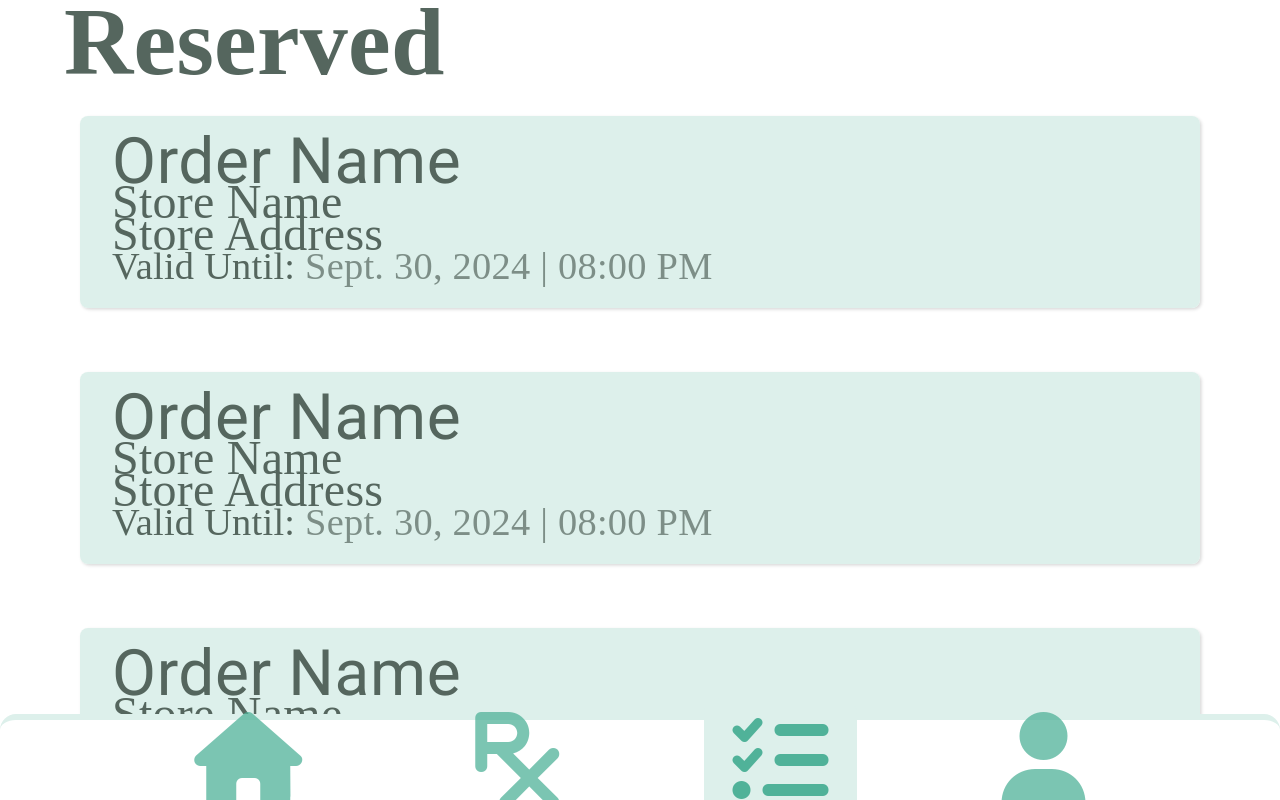
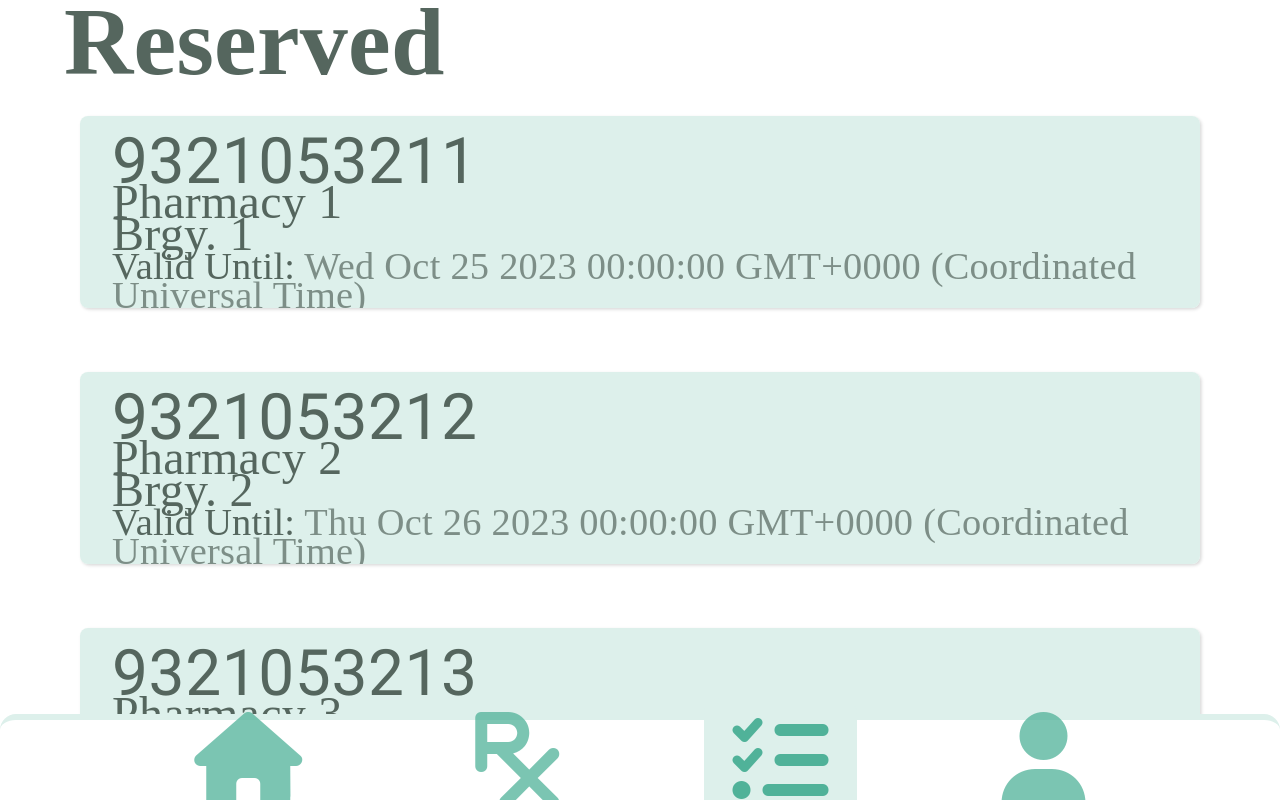
Before and after one commit to DhaineBr/MediSearch-PWA, an Angular app: page /home/reservation in a window 1280 px wide. Built offline with nearby package versions, Linux system fonts and the light colour scheme.

Commit message:
October 24 update, dummy data and sort functions

```diff
--- a/src/app/MainNavigation/pharmacies/pharmacies.component.html
+++ b/src/app/MainNavigation/pharmacies/pharmacies.component.html
@@ -10,59 +10,17 @@
     <button #button4 (click)="toggleButtonActive($event, button4)"><i class="fa-solid fa-arrow-down-z-a"></i></button>
   </div>
   <div class="mid-container">
+    <ng-container *ngFor="let store of stores">
     <div class="store">
         <div class="store-detail-container">
-            <h3>Store Name</h3>
-            <span class="store-details">Store Address <br>
-            Store Hours</span> <br>
-            <i class="fa-solid fa-star-half-stroke" id="star-icon"></i><span class="rating">&nbsp; 4.5</span>
+            <span class="store-name">{{store.storeName}}</span><br>
+            <span class="store-details">{{store.storeAddress}}<br>
+              {{store.storeHours}}</span> <br>
+            <i class="fa-solid fa-star-half-stroke" id="star-icon"></i><span class="rating">&nbsp; {{store.storeRating}}</span>
         </div>
     </div>
+    </ng-container>
 
-    <div class="store">
-      <div class="store-detail-container">
-          <h3>Store Name</h3>
-          <span class="store-details">Store Address <br>
-          Store Hours</span> <br>
-          <i class="fa-solid fa-star-half-stroke" id="star-icon"></i><span class="rating">&nbsp; 4.5</span>
-      </div>
-    </div>
-
-    <div class="store">
-      <div class="store-detail-container">
-          <h3>Store Name</h3>
-          <span class="store-details">Store Address <br>
-          Store Hours</span> <br>
-          <i class="fa-solid fa-star-half-stroke" id="star-icon"></i><span class="rating">&nbsp; 4.5</span>
-      </div>
-    </div>
-
-    <div class="store">
-      <div class="store-detail-container">
-          <h3>Store Name</h3>
-          <span class="store-details">Store Address <br>
-          Store Hours</span> <br>
-          <i class="fa-solid fa-star-half-stroke" id="star-icon"></i><span class="rating">&nbsp; 4.5</span>
-      </div>
-    </div>
-
-    <div class="store">
-      <div class="store-detail-container">
-          <h3>Store Name</h3>
-          <span class="store-details">Store Address <br>
-          Store Hours</span> <br>
-          <i class="fa-solid fa-star-half-stroke" id="star-icon"></i><span class="rating">&nbsp; 4.5</span>
-      </div>
-    </div>
-
-    <div class="store">
-      <div class="store-detail-container">
-          <h3>Store Name</h3>
-          <span class="store-details">Store Address <br>
-          Store Hours</span> <br>
-          <i class="fa-solid fa-star-half-stroke" id="star-icon"></i><span class="rating">&nbsp; 4.5</span>
-      </div>
-    </div>
   </div>
 
 
--- a/src/app/MainNavigation/pharmacies/pharmacies.component.scss
+++ b/src/app/MainNavigation/pharmacies/pharmacies.component.scss
@@ -78,7 +78,7 @@ button {
   margin: auto;
   margin-bottom: 5%;
   min-height: 20%; /* Set a minimum height */
-  max-height: 25%; /* Set a maximum height if needed */
+  max-height: 27.5%; /* Set a maximum height if needed */
   overflow-y: auto; /* Add vertical scrollbar when needed */
   border-radius: 0.75rem;
   box-shadow: rgba(0, 0, 0, 0.1) 0rem 0.2rem 0.4rem -0.05rem, rgba(0, 0, 0, 0.06) 0rem 0.1rem 0.4rem -0.05rem;
@@ -92,14 +92,16 @@ button {
 .store-detail-container {
   width: 90%;
   height: 90%;
+  padding: 2.5% 0 2.5% 0;
 }
 
-.store-details, h3  {
+.store-details, .store-name  {
   color: #55665e;
 }
 
-h3  {
-  font-size: 5vw;
+.store-name  {
+  font-size: 4.5vw;
+  padding: 5% 0 5% 0;
 }
 
 
--- a/src/app/MainNavigation/pharmacies/pharmacies.component.ts
+++ b/src/app/MainNavigation/pharmacies/pharmacies.component.ts
@@ -1,21 +1,92 @@
-import { Component } from '@angular/core';
+import { Component, OnInit, ViewChild, ElementRef } from '@angular/core';
+
+interface Store {
+  storeName: string;
+  storeAddress: string;
+  storeHours: string;
+  storeRating: number;
+}
 
 @Component({
   selector: 'app-pharmacies',
   templateUrl: './pharmacies.component.html',
   styleUrls: ['./pharmacies.component.scss']
 })
-export class PharmaciesComponent {
+
+export class PharmaciesComponent implements OnInit{
+  @ViewChild('button2', { read: ElementRef }) button2!: ElementRef;
+  @ViewChild('button3', { read: ElementRef }) button3!: ElementRef;
+  @ViewChild('button4', { read: ElementRef }) button4!: ElementRef;
+
+  stores: Store[] = [];
+  sortedStores: Store[] = [];
+
+
+  ngOnInit(): void {
+    this.stores = this.generateDummyData(10);
+  }
+
+
+  generateDummyData(count: number): Store[] {
+    const dummyStore: Store[] = [];
+
+    for (let i = 1; i <= count; i++ ) {
+      const store: Store = {
+        storeName: `Pharmacy ` + i,
+        storeAddress: `Brgy. ` + i,
+        storeHours: `8:00 AM - 8:00 PM`,
+        storeRating: 4.03 + (i/20),
+      };
+
+      dummyStore.push(store);
+    }
+    return dummyStore;
+  }
+
   activeButton: HTMLButtonElement | null = null;
 
   toggleButtonActive(event: MouseEvent, button: HTMLButtonElement) {
-    // Deactivate the previously active button
-    if (this.activeButton) {
-      this.activeButton.classList.remove('active');
+    if (this.activeButton === button) {
+
+      button.classList.remove('active');
+      this.activeButton = null;
+    } else {
+
+      if (this.activeButton) {
+        this.activeButton.classList.remove('active');
+      }
+
+      button.classList.add('active');
+      this.activeButton = button;
     }
 
-    // Activate the clicked button
-    button.classList.add('active');
-    this.activeButton = button;
+
+    if (button === this.button2.nativeElement) {
+      this.sortByRating();
+    }
+
+    if (button === this.button3.nativeElement) {
+      this.sortByName();
+    }
+
+    if (button === this.button4.nativeElement) {
+      this.sortByNameReverse();
+    }
+
+
+
   }
+
+  sortByRating() {
+    this.stores.sort((a, b) => b.storeRating - a.storeRating);
+  }
+
+  sortByName()  {
+    this.stores.sort((a, b) => a.storeName.localeCompare(b.storeName));
+  }
+
+  sortByNameReverse() {
+    this.stores.sort((a, b) => b.storeName.localeCompare(a.storeName));
+  }
+
 }
--- a/src/app/MainNavigation/reservation/reservation.component.html
+++ b/src/app/MainNavigation/reservation/reservation.component.html
@@ -1,93 +1,17 @@
 <div class="container">
     <div class="header">Reserved</div>
     <div class="mid-container">
-      <div class="reserved-meds" routerLink="/home/landing">
-          <h3>Order Name</h3>
-          <span class="store-details">Store Name <br/>
-          Store Address <br/></span>
-          <label for="time-to-live">Valid Until:</label>
-          <span class="time-to-live"> Sept. 30, 2024 | 08:00 PM</span>
-      </div>
+      <ng-container *ngFor="let reservation of reservations">
+        <div class="reserved-meds" routerLink="/home/landing">
+            <h3>{{reservation.orderID}}</h3>
+            <span class="store-details">{{reservation.storeName}}<br/>
+              {{reservation.storeAddress}} <br/></span>
+            <label for="time-to-live">Valid Until:</label>
+            <span class="time-to-live"> {{reservation.validityPeriod}}</span>
+        </div>
+      </ng-container>
 
-      <div class="reserved-meds" routerLink="/home/landing">
-        <h3>Order Name</h3>
-        <span class="store-details">Store Name <br/>
-        Store Address <br/></span>
-        <label for="time-to-live">Valid Until:</label>
-        <span class="time-to-live"> Sept. 30, 2024 | 08:00 PM</span>
+
     </div>
 
-    <div class="reserved-meds" routerLink="/home/landing">
-      <h3>Order Name</h3>
-      <span class="store-details">Store Name <br/>
-      Store Address <br/></span>
-      <label for="time-to-live">Valid Until:</label>
-      <span class="time-to-live"> Sept. 30, 2024 | 08:00 PM</span>
-  </div>
-
-  <div class="reserved-meds" routerLink="/home/landing">
-    <h3>Order Name</h3>
-    <span class="store-details">Store Name <br/>
-    Store Address <br/></span>
-    <label for="time-to-live">Valid Until:</label>
-    <span class="time-to-live"> Sept. 30, 2024 | 08:00 PM</span>
-  </div>
-
-  <div class="reserved-meds" routerLink="/home/landing">
-    <h3>Order Name</h3>
-    <span class="store-details">Store Name <br/>
-    Store Address <br/></span>
-    <label for="time-to-live">Valid Until:</label>
-    <span class="time-to-live"> Sept. 30, 2024 | 08:00 PM</span>
-  </div>
-
-  <div class="reserved-meds" routerLink="/home/landing">
-    <h3>Order Name</h3>
-    <span class="store-details">Store Name <br/>
-    Store Address <br/></span>
-    <label for="time-to-live">Valid Until:</label>
-    <span class="time-to-live"> Sept. 30, 2024 | 08:00 PM</span>
-  </div>
-
-  <div class="reserved-meds" routerLink="/home/landing">
-    <h3>Order Name</h3>
-    <span class="store-details">Store Name <br/>
-    Store Address <br/></span>
-    <label for="time-to-live">Valid Until:</label>
-    <span class="time-to-live"> Sept. 30, 2024 | 08:00 PM</span>
-  </div>
-
-  <div class="reserved-meds" routerLink="/home/landing">
-    <h3>Order Name</h3>
-    <span class="store-details">Store Name <br/>
-    Store Address <br/></span>
-    <label for="time-to-live">Valid Until:</label>
-    <span class="time-to-live"> Sept. 30, 2024 | 08:00 PM</span>
-  </div>
-
-  <div class="reserved-meds" routerLink="/home/landing">
-    <h3>Order Name</h3>
-    <span class="store-details">Store Name <br/>
-    Store Address <br/></span>
-    <label for="time-to-live">Valid Until:</label>
-    <span class="time-to-live"> Sept. 30, 2024 | 08:00 PM</span>
-  </div>
-
-  <div class="reserved-meds" routerLink="/home/landing">
-    <h3>Order Name</h3>
-    <span class="store-details">Store Name <br/>
-    Store Address <br/></span>
-    <label for="time-to-live">Valid Until:</label>
-    <span class="time-to-live"> Sept. 30, 2024 | 08:00 PM</span>
-  </div>
-
-  <div class="reserved-meds" routerLink="/home/landing">
-    <h3>Order Name</h3>
-    <span class="store-details">Store Name <br/>
-    Store Address <br/></span>
-    <label for="time-to-live">Valid Until:</label>
-    <span class="time-to-live"> Sept. 30, 2024 | 08:00 PM</span>
-  </div>
 </div>
-
-</div>
--- a/src/app/MainNavigation/reservation/reservation.component.ts
+++ b/src/app/MainNavigation/reservation/reservation.component.ts
@@ -1,10 +1,40 @@
-import { Component } from '@angular/core';
+import { Component, OnInit } from '@angular/core';
+
+interface Reservation {
+  orderID: string;
+  storeName: string;
+  storeAddress: string;
+  validityPeriod: Date;
+}
 
 @Component({
   selector: 'app-reservation',
   templateUrl: './reservation.component.html',
   styleUrls: ['./reservation.component.scss']
 })
-export class ReservationComponent {
+export class ReservationComponent implements OnInit {
+  reservations: Reservation[] = [];
 
+  ngOnInit(): void {
+    this.reservations = this.generateDummyData(10);
+  }
+
+  generateDummyData(count: number): Reservation[] {
+    const dummyReservation: Reservation[] = [];
+
+    for (let i = 1; i <= count; i++) {
+      const validityPeriod = new Date('2023-10-24');
+      validityPeriod.setDate(validityPeriod.getDate() + i);
+
+      const reservation: Reservation = {
+        orderID: `932105321${i}`,
+        storeName: `Pharmacy ${i}`,
+        storeAddress: `Brgy. ${i}`,
+        validityPeriod: validityPeriod,
+      };
+
+      dummyReservation.push(reservation);
+    }
+    return dummyReservation;
+  }
 }
```
